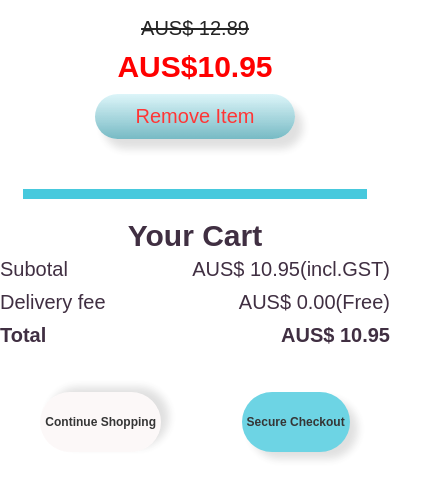
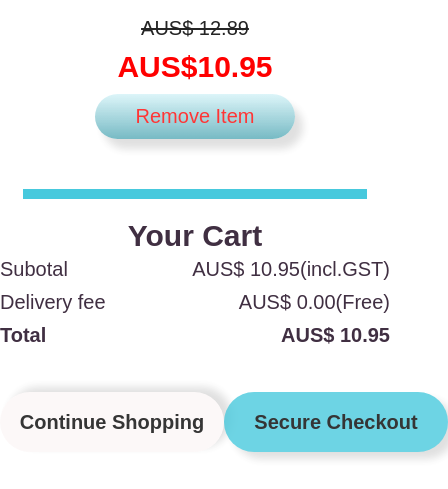
Before and after one commit to vickylinn/vickylinn.github.io, a plain HTML site: page cart.html in a window 390 px wide. Shown: the part 662-1151 px from the top of the page, 448 px wide, since content can reach past the window. Drawn offline with nearby package versions, Linux system fonts and the light colour scheme.

Commit message:
adjust sizes of reponsive cart btns

```diff
--- a/css/cart.css
+++ b/css/cart.css
@@ -350,6 +350,9 @@ footer span {
 
   .f-button a div {
     padding: 5px;
+    width: 14rem;
+    font-size: 1.25rem;
+
   }
 
   nav div {
```
